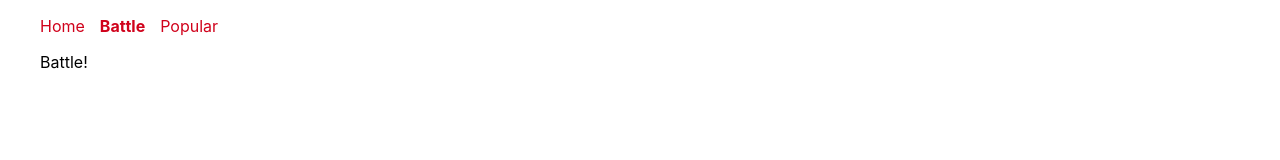
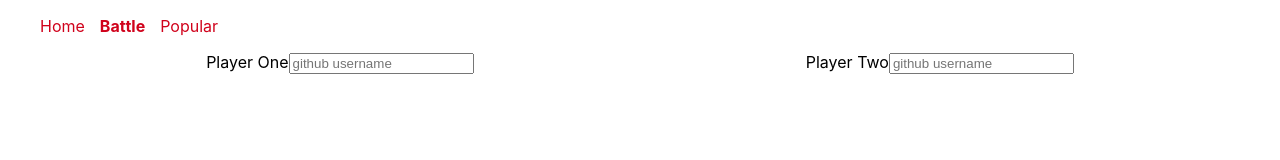
Before and after one commit to kent10ou/git-battle-royale, a React app: page /battle in a window 1280 px wide. Built offline with nearby package versions, Linux system fonts and the light colour scheme.

Commit message:
adding Battle component, adding switch routes

```diff
--- a/app/components/App.js
+++ b/app/components/App.js
@@ -1,5 +1,5 @@
 import React from 'react';
-import { BrowserRouter, Route, Router } from 'react-router-dom';
+import { BrowserRouter, Route, Router, Switch } from 'react-router-dom';
 import Nav from './Nav';
 // var Popular = require('./Popular');
 import Popular from './Popular';
@@ -12,9 +12,15 @@ class App extends React.Component {
             <BrowserRouter>
                 <div className="container">
                     <Nav />
-                    <Route exact path='/' component={Home} />
-                    <Route path='/battle' component={Battle} />
-                    <Route path='/popular' component={Popular} />
+                    <Switch>
+                        <Route exact path='/' component={Home} />
+                        <Route exact path='/battle' component={Battle} />
+                        <Route path='/popular' component={Popular} />
+                        // if someone goes to a path that is not one of those -> 404!
+                        <Route render={function () {
+                            return <p>404! Page Not Found!</p>
+                        }} />
+                    </Switch>
                 </div>
             </BrowserRouter>
         )
--- a/app/components/Battle.js
+++ b/app/components/Battle.js
@@ -1,10 +1,85 @@
 import React from 'react';
+import PropTypes from 'prop-types';
+
+class PlayerInput extends React.Component {
+    constructor(props) {
+        super(props);
+        this.state = {
+            username: ''
+        }
+    }
+
+    handleChange (event) {
+        let value = event.target.value
+    }
+
+    render() {
+        return (
+            <form className='column'>
+                <label className='header' htmlFor='username'>
+                    {this.props.label}
+                </label>
+                <input
+                    id='username'
+                    placeholder='github username'
+                    type='text'
+                    autoComplete='off'
+                    value={this.state.username}
+                    onChange={this.handleChange}
+                />
+            </form>
+        )
+    }
+}
+
+PlayerInput.propTypes = {
+    id: PropTypes.string.isRequired,
+    label: PropTypes.string.isRequired,
+    onSubmit: PropTypes.func.isRequired
+}
 
 class Battle extends React.Component {
+    constructor(props) {
+        super(props);
+        this.state = {
+            playerOneName: '',
+            playerTwoName: '',
+            playerOneImage: null,
+            playerTwoImage: null
+        }
+
+        this.handleSubmit = this.handleSubmit.bind(this);
+    }
+
+    handleSubmit(id, username) {
+        this.setState(function () {
+            var newState = {};
+            newState[id + 'Name'] = username;
+            newState[id + 'Image'] = 'https://github.com/' + username + '.png?size=200';
+            return newState;
+        });
+    }
+
     render () {
+        var playerOneName = this.state.playerOneName;
+        var playerTwoName = this.state.playerTwoName;
+
         return (
             <div>
-                Battle!
+                <div className='row'>
+                    {!playerOneName &&
+                        <PlayerInput
+                            id='playerOne'
+                            label='Player One'
+                            onSubmit={this.handleSubmit}
+                        />}
+                    {!playerTwoName &&
+                        <PlayerInput
+                            id='playerTwo'
+                            label='Player Two'
+                            onSubmit={this.handleSubmit}
+                        />}
+                </div>
             </div>
         )
     }
--- a/app/index.css
+++ b/app/index.css
@@ -1,5 +1,20 @@
 body {
     font-family: -apple-system,BlinkMacSystemFont,Segoe UI,Roboto,Oxygen-Sans,Ubuntu,Cantarell,Helvetica Neue,sans-serif;
+}
+
+.container {
+    max-width: 1200px;
+    margin: 0 auto;
+}
+
+.row {
+    display: flex;
+    justify-content: space-around;
+}
+
+a {
+    text-decoration: none;
+    color: #d0021b
 }
 
 ul {
@@ -8,16 +23,6 @@ ul {
 
 li {
     list-style-type: none;
-}
-
-a {
-    text-decoration: none;
-    color: #d0021b
-}
-
-.container {
-    max-width: 1200px;
-    margin: 0 auto;
 }
 
 .languages {
--- a/webpack.config.js
+++ b/webpack.config.js
@@ -5,7 +5,8 @@ module.exports = {
   entry: './app/index.js',
   output: {
     path: path.resolve(__dirname, 'dist'),
-    filename: 'index_bundle.js'
+    filename: 'index_bundle.js',
+    publicPath: '/'
   },
   module: {
     rules: [
@@ -13,6 +14,9 @@ module.exports = {
       { test: /\.(css)$/, use: ['style-loader', 'css-loader'] }
     ]
   },
+  devServer: {
+    historyApiFallback: true
+  },
   plugins: [
     new HtmlWebpackPlugin({
       template: 'app/index.html'
```
